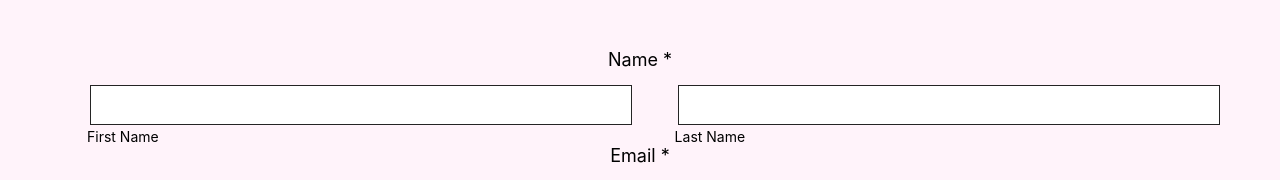
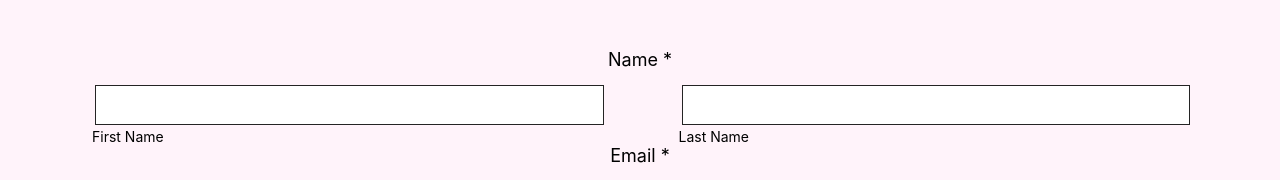
Before and after one commit to janellebaguley/blush-resto-design, a React (Create React App) app: page /#/contact in a window 1280 px wide. Shown: the part 377-557 px from the top of the page. Built offline with nearby package versions, Linux system fonts and the light colour scheme.

Commit message:
css updates

```diff
--- a/src/components/Contact/Contact.css
+++ b/src/components/Contact/Contact.css
@@ -35,7 +35,6 @@
     box-sizing: border-box;
     padding-left: 10px;
     border: 1px solid #242424;
-    /* border-radius: 3px; */
     font-size: 15px;
     color: black;
 }
@@ -47,7 +46,6 @@
     border: 1px solid #242424;
     border-radius: 3px;
     font-size: 15px;
-    /* font-family: sans-serif; */
 }
 
 .contact-form div {
@@ -58,8 +56,9 @@
 }
 
 .name-input {
-    width: 48%;
+    width: 45%;
     position: relative;
+    margin: 0 30px 0 5px;
 }
 
 .name-input input {
--- a/src/components/Designs/Designs.css
+++ b/src/components/Designs/Designs.css
@@ -5,7 +5,7 @@
     box-sizing: content-box;
     height: 55%;
     width: 50%;
-    margin: 2rem;
+    margin: 2rem 6rem;
     padding: 0 0 7rem 0;
     align-items: center;
     text-decoration: none;
--- a/src/components/Designs/Designs.js
+++ b/src/components/Designs/Designs.js
@@ -15,9 +15,7 @@ function Designs (){
           <img src={IMG_1066} alt='xmas tree'/>
           <img src={IMG_1075} alt='xmas tree'/>
           </div>
-
-
-        </section>
+           </section>
     )
   }
 export default Designs;
--- a/src/components/Home/Home.css
+++ b/src/components/Home/Home.css
@@ -31,6 +31,7 @@
 .container .btn:hover {
     background-color: #FFF3FA;
 }
+
 @media(max-width: 768px) {
     .big-photo {
         width: 55vw;
--- a/src/components/Home/Home.js
+++ b/src/components/Home/Home.js
@@ -16,7 +16,6 @@ function Home() {
             alt='' className = 'big-photo'/>
              <Link to = '/furniture'><button className = 'btn'>Shop Now</button></Link>
               </div>
-
              <div>
         <Link to = '/furniture' className = 'home-page'><img src={whiteframe} alt='white frame'/>
 
```
Also changed, not shown: 1 other file (tests, documents, lock files or other folders).
